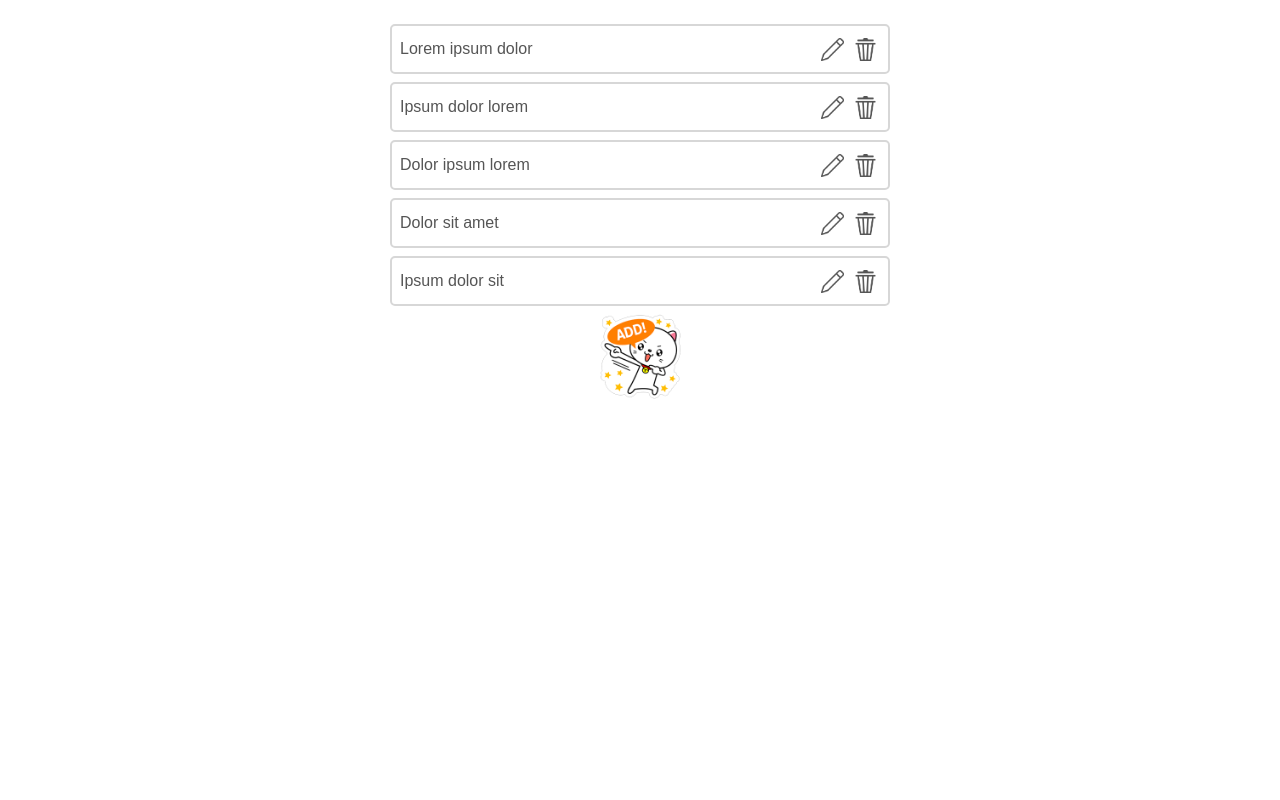
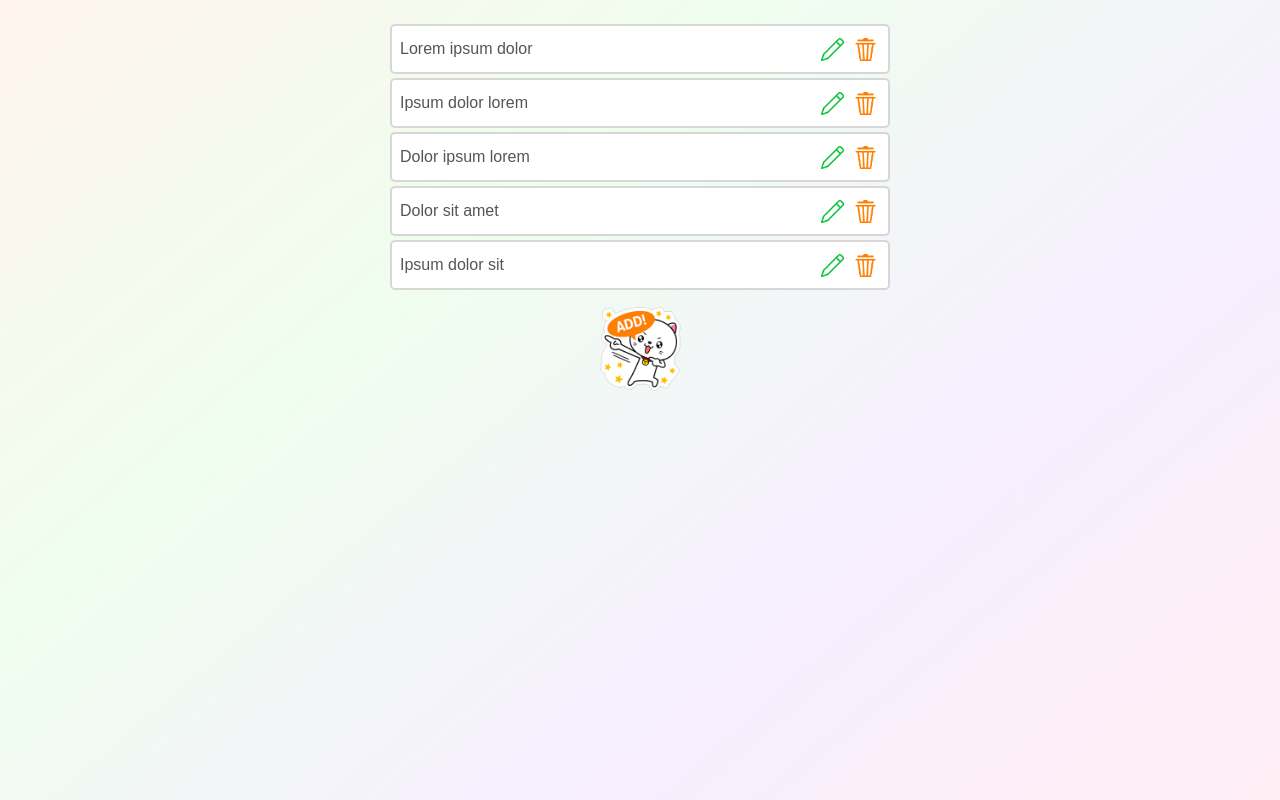
Before and after one commit to Gloryson/react-shopping-list, a React (Create React App) app: page / in a window 1280 px wide. Built offline with nearby package versions, Linux system fonts and the light colour scheme.

Commit message:
feat: add style for button and notes

```diff
--- a/src/index.scss
+++ b/src/index.scss
@@ -17,13 +17,14 @@
   justify-content: start;
   width: 100%;
   min-height: 100vh;
+  background: linear-gradient(140deg, #fff4ee, #effeee, #f6efff, #ffeef4);
 }
 
 .notes {
   flex-direction: column;
   width: 100%;
-  padding: 3vh 0 1vh 0;
-  gap: 1vh;
+  padding: 3vh 0 2vh 0;
+  gap: 0.5vh;
 }
 
 .note {
@@ -35,6 +36,7 @@
   padding: 1vh;
   cursor: default;
   gap: 5px;
+  background-color: #ffffff;
 }
 
 .note__value {
@@ -48,15 +50,16 @@
   background-size: 80%;
   background-position: center;
   cursor: pointer;
-  filter: invert(30%) sepia(1%) saturate(0%) hue-rotate(90deg) brightness(102%) contrast(87%);
 }
 
 .note__edit {
   background-image: url(./assets/img/edit.png);
+  filter: invert(56%) sepia(73%) saturate(4712%) hue-rotate(108deg) brightness(103%) contrast(101%);
 }
 
 .note__delete {
   background-image: url(./assets/img/delete.png);
+  filter: invert(53%) sepia(59%) saturate(2422%) hue-rotate(359deg) brightness(99%) contrast(108%);
 }
 
 .note__done {
@@ -70,6 +73,23 @@ input, .ok__button {
   padding: 5px;
   border-radius: 5px;
   border: 2px solid #d7d7d7;
+}
+
+.ok__button {
+  padding: 0;
+  background-color: #ff7f00;
+  color: #ffffff;
+  border: none;
+  box-shadow: #bbbbbb 1px 1px 7px 0;
+
+  &:hover {
+    background-color: #f67f08;
+  }
+
+  &:active {
+    box-shadow: #d9d9d9 1px 1px 7px 0;
+    transform: scale(0.98);
+  }
 }
 
 .add__button {
@@ -101,7 +121,7 @@ input, .ok__button {
   left: 0;
   width: 100%;
   height: 100vh;
-  background-color: #ffffff;
+  background: linear-gradient(140deg, #fff4ee, #effeee, #f6efff, #ffeef4);
 }
 
 .ok__button {
```
